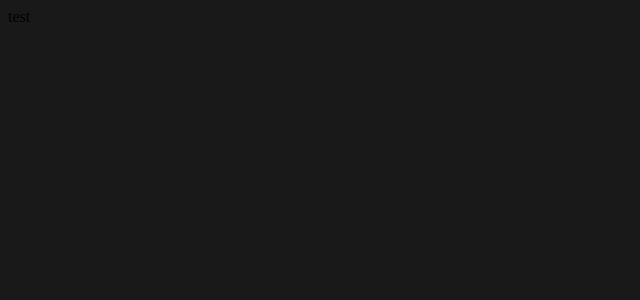
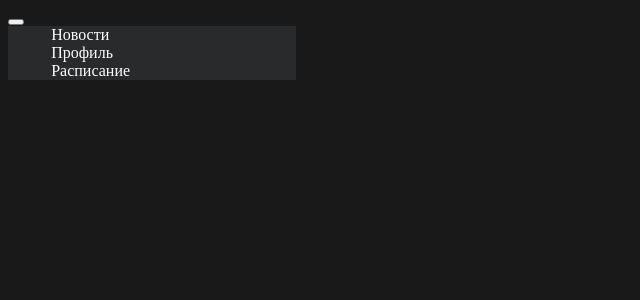
Before and after one commit to arec0000/autumn-2022, a React (Create React App) app in the folder client/: page / in a window 1280 px wide. Shown: the top 300 px of the page, without its empty margins (0-640 px from the left). Built offline with nearby package versions, Linux system fonts and the light colour scheme.

Commit message:
client: add sidePanel

```diff
--- a/client/src/App.js
+++ b/client/src/App.js
@@ -1,12 +1,20 @@
 import { BrowserRouter as Router, Routes, Route } from 'react-router-dom'
 import './assets/style.scss'
+import SidePanel from './components/pages/sidePanel/sidePanel'
+import UserNews from './components/pages/userNews/userNews'
+import UserProfile from './components/pages/userProfile/userProfile'
+import UserSchedule from './components/pages/userSchedule/userSchedule'
 
 const App = () => {
     return (
         <div className="App">
             <Router>
                 <Routes>
-                    <Route path="/" element={<div>test</div>}/>
+                    <Route path="/" element={<SidePanel/>}>
+                        <Route path='news' element={<UserNews/>}/>
+                        <Route path='profile' element={<UserProfile/>}/>
+                        <Route path='schedule' element={<UserSchedule/>}/>
+                    </Route>
                 </Routes>
             </Router>
         </div>
--- /dev/null
+++ b/client/src/components/pages/sidePanel/sidePanel.js
@@ -0,0 +1,27 @@
+import { useState } from "react";
+import { Link, Outlet } from "react-router-dom"
+import './sidePanel.scss'
+
+const SidePanel = () => {
+    const [open, setOpen] = useState(true);
+
+    const openSidePanel = (open) => {
+        return setOpen(!open)
+      }
+
+    return (
+        <>
+            <div className="side-panel">
+                <button className="side-panel_button" onClick={() => {openSidePanel(open)}}></button>
+                <div className={open ? "side-panel__container" : "side-panel_hidden"}>
+                    <Link className="side-panel__link" to="/news">Новости</Link>
+                    <Link className="side-panel__link" to="/profile">Профиль</Link>
+                    <Link className="side-panel__link" to="/schedule">Расписание</Link>
+                </div>
+                <Outlet className="side-panel__page"/>
+            </div>
+        </>
+    )
+}
+
+export default SidePanel
--- /dev/null
+++ b/client/src/components/pages/sidePanel/sidePanel.scss
@@ -0,0 +1,18 @@
+@import '../../../assets/variables.scss';
+
+.side-panel {
+    width: 18em;
+    &__container {
+        display: flex;
+        align-items: start;
+        flex-direction: column;
+        background-color: $widget-background;
+        justify-content: flex-end;
+        width: 100%;
+    }
+    &__link {
+        padding-left: 15%;
+        text-decoration: none;
+        color: white;
+    }
+}
--- /dev/null
+++ b/client/src/components/pages/userNews/userNews.js
@@ -0,0 +1,10 @@
+const UserNews = () => {
+
+    return (
+        <>
+            <div>NEWS</div>
+        </>
+    )
+}
+
+export default UserNews
--- /dev/null
+++ b/client/src/components/pages/userProfile/userProfile.js
@@ -0,0 +1,10 @@
+const UserProfile = () => {
+
+    return (
+        <>
+            <div>UserProfile</div>
+        </>
+    )
+}
+
+export default UserProfile
--- /dev/null
+++ b/client/src/components/pages/userSchedule/userSchedule.js
@@ -0,0 +1,10 @@
+const UserSchedule = () => {
+
+    return (
+        <>
+            <div>UserSchedule</div>
+        </>
+    )
+}
+
+export default UserSchedule
```
Also changed, not shown: client/src/components/pages/userNews/userNews.scss (added), client/src/components/pages/userProfile/userProfile.scss (added), client/src/components/pages/userSchedule/userSchedule.scss (added), 1 other file (tests, documents, lock files or other folders).
